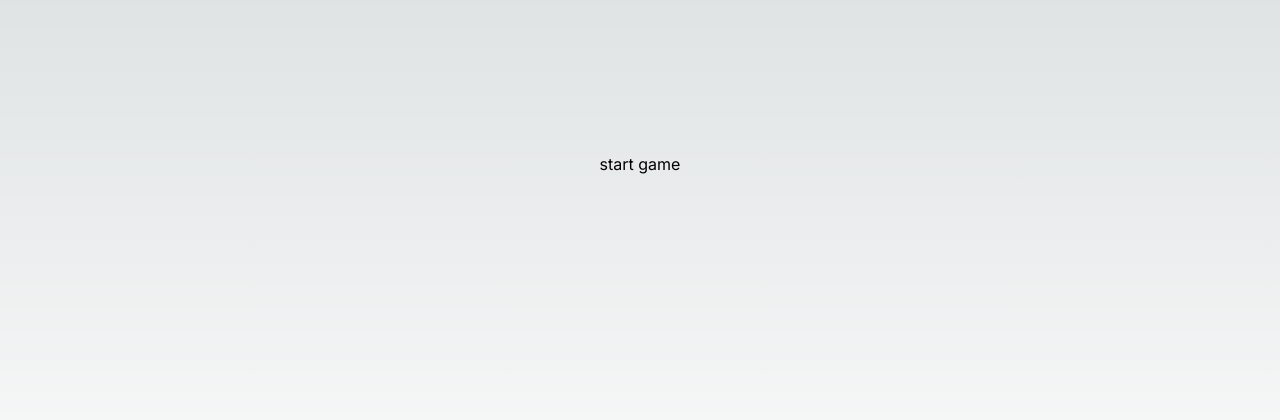
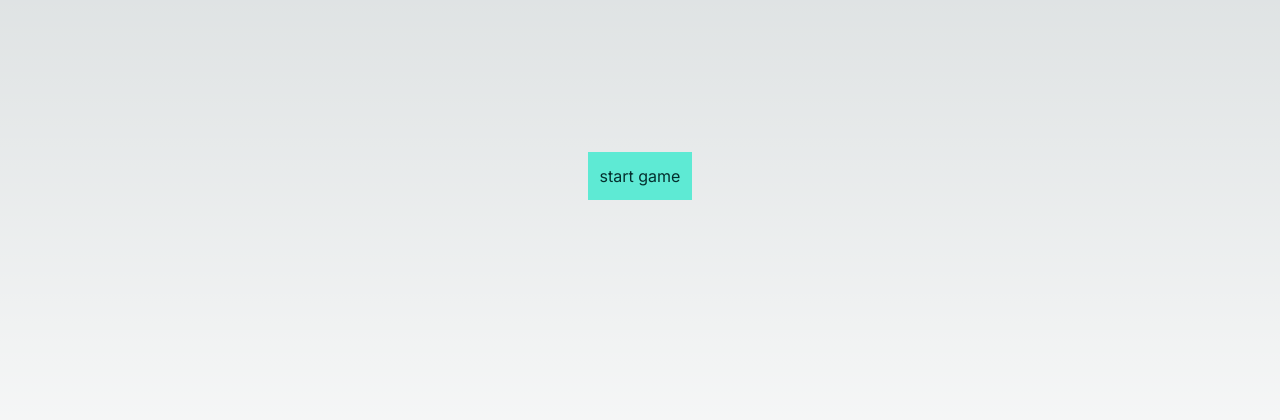
Before and after one commit to beselig/string-theory, a Next.js app: page / in a window 1280 px wide. Shown: the part 184-604 px from the top of the page. Built offline with nearby package versions, Linux system fonts and the light colour scheme.

Commit message:
reset ugly styles

```diff
--- a/src/app/page.tsx
+++ b/src/app/page.tsx
@@ -4,9 +4,12 @@ export default function Home() {
     return (
         <main className="flex min-h-screen flex-col items-center justify-center p-24">
             <div className="h-32 flex flex-col justify-between text-center">
-            <Link href="/game">
-                start game
-            </Link>
+                <Link
+                    href="/game"
+                    className="p-3 bg-teal-300 text-teal-950 hover:bg-teal-400 active:bg-teal-400 active:scale-95"
+                >
+                    start game
+                </Link>
             </div>
         </main>
     );
--- a/src/components/Game/Game.tsx
+++ b/src/components/Game/Game.tsx
@@ -11,7 +11,10 @@ export const Game = () => {
     });
 
     return (
-        <div className="bg-teal-600 h-full w-full touch-none" onTouchStart={next}>
+        <div
+            className="h-full w-full touch-none flex items-center justify-around"
+            onTouchStart={next}
+        >
             <div className="flex flex-col gap-4 items-center">
                 <p>Play</p>
                 <div className="flex gap-3 items-center">
```
